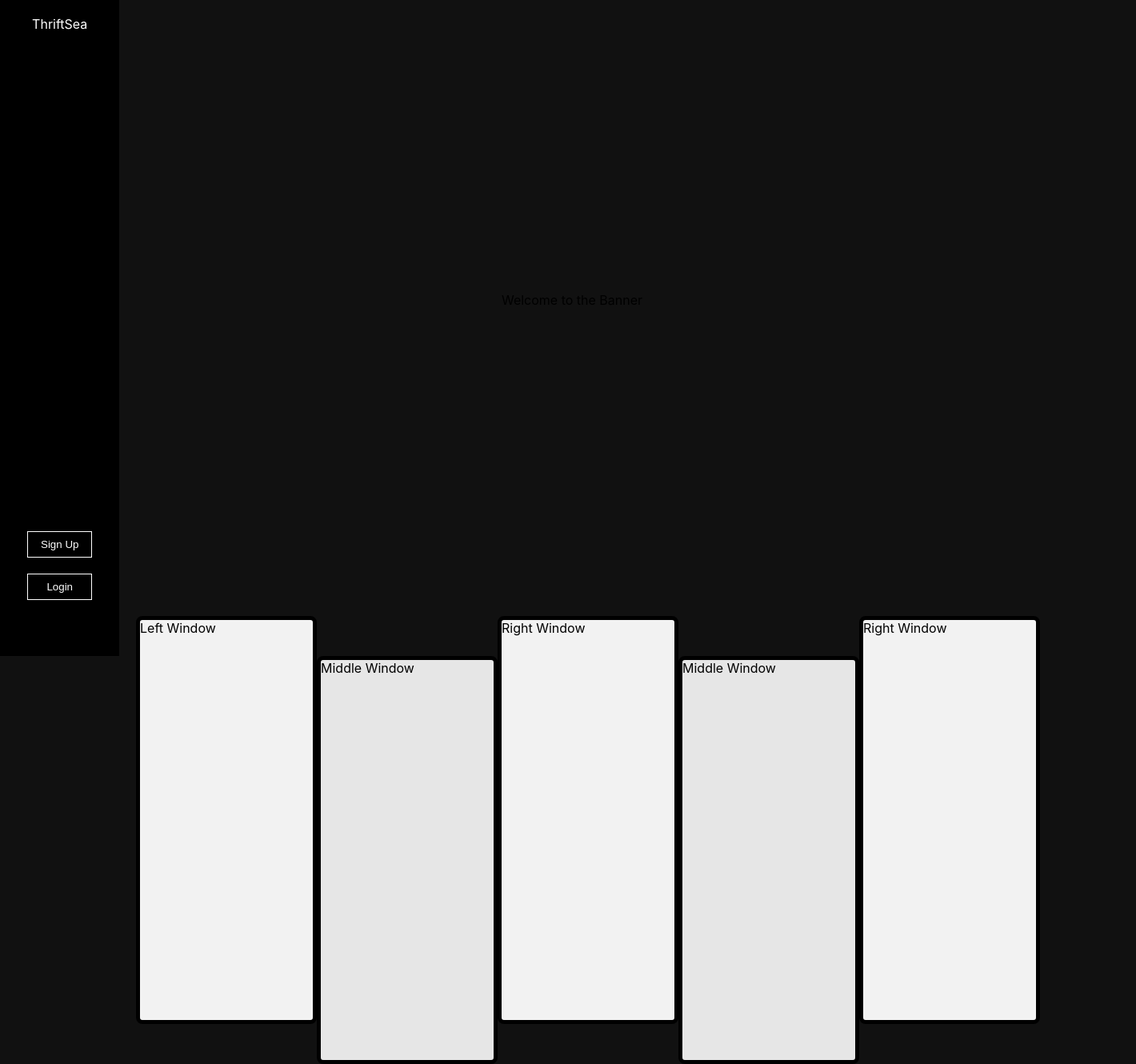
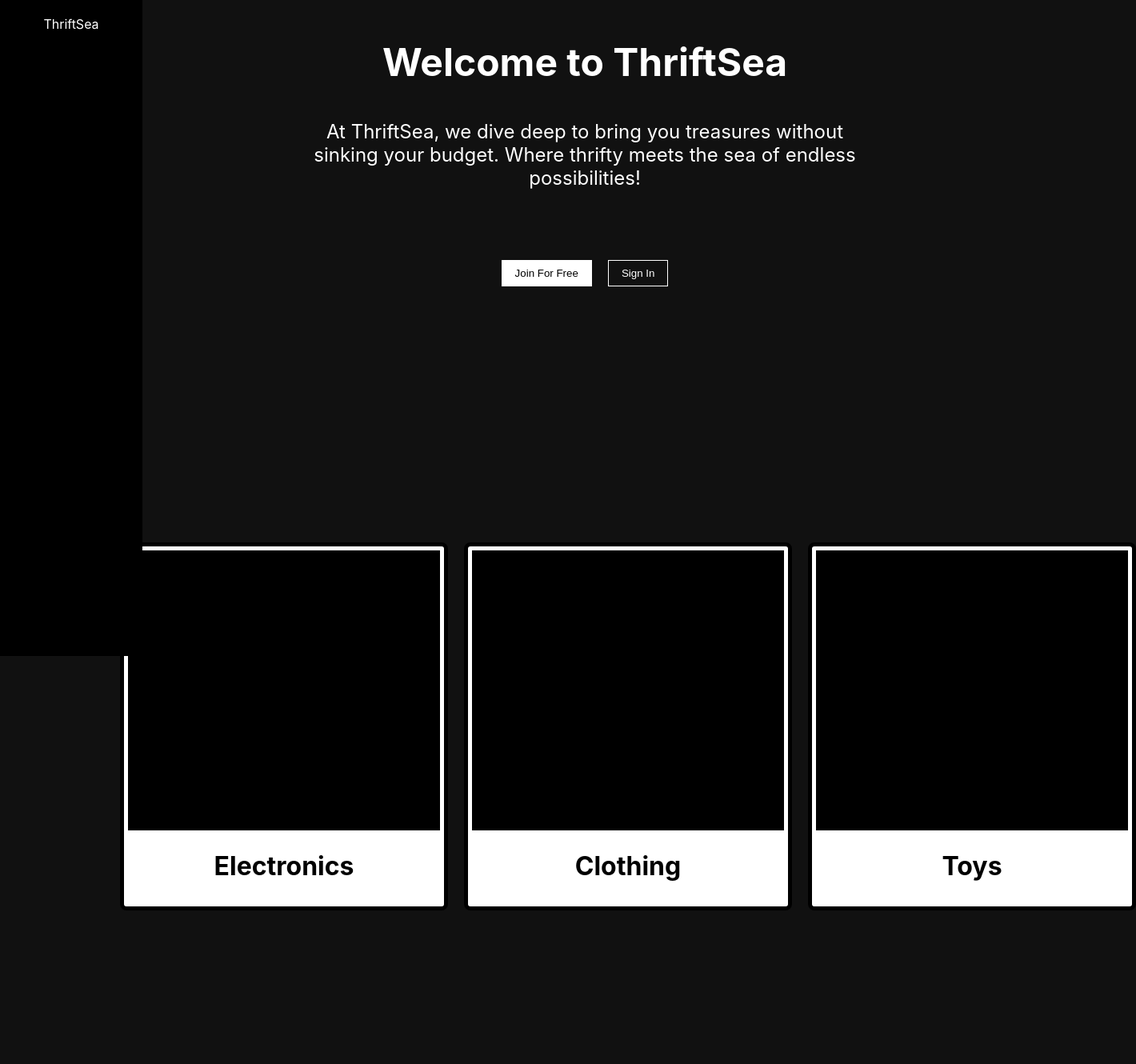
Before and after one commit to Andrew-h13/thrift, a React (Create React App) app in the folder thrift-web/: page / in a window 1280 px wide. Shown: the top 1330 px of the page at 80% size, 1420 px wide, since content can reach past the window. After the commit the page ends 1154 px from the top, so only its background shows below. Built offline with nearby package versions, Linux system fonts and the light colour scheme.

Commit message:
sidebar: complete front page: almost need some tweaks

```diff
--- a/thrift-web/src/App.css
+++ b/thrift-web/src/App.css
@@ -17,6 +17,7 @@ body {
   top: 0;
   left: 0;
   height: 100dvh;
+  width: 150px;
   padding: 10px 14px;
   background: #000;
   z-index: 100;
@@ -65,13 +66,78 @@ body {
 }
 
 /*welcoming-banner*/
-
 .welcome-banner {
   width: 100%;
-  height: 750px;
+  height: 350px;
   display: flex;
+  flex-direction: column;
   justify-content: center;
   align-items: center;
+  background-size: cover;
+  position: relative;
+  padding: 1rem;
+}
+
+.header {
+  position: absolute;
+  top: 0;
+  left: 50;
+  color: #ffffff;
+  font-size: 3em;
+  text-align: center;
+  padding: 1rem;
+}
+
+.description {
+  position: absolute;
+  top: 110px;
+  left: 50;
+  height: 100px;
+  width: 700px;
+  color: #ffffff;
+  font-size: 1.5em;
+  text-align: center;
+  padding: 1rem;
+}
+
+.Join {
+  background-color: #ffffff;
+  color: #000;
+  border: 1px solid white;
+  padding: 8px 16px;
+  cursor: pointer;
+}
+.Sign {
+  background-color: transparent;
+  color: #ffffff;
+  border: 1px solid white;
+  padding: 8px 16px;
+  cursor: pointer;
+}
+
+.Sign:hover {
+  background-color: white;
+  color: #000;
+}
+
+.Join:hover {
+  background-color: transparent;
+  color: #ffffff;
+}
+.button-container {
+  position: absolute;
+  left: 50;
+  display: flex;
+  gap: 20px;
+  margin-top: 300px;
+  padding: 0px 40px;
+}
+
+/*spacers*/
+
+.spacer1 {
+  height: 250px;
+  width: 100%;
 }
 
 /* Category Body */
@@ -80,15 +146,16 @@ body {
   display: flex;
   justify-content: center;
   align-items: center;
-  padding: 20px;
+  text-align: center;
 }
 
 .windows-container {
   display: grid;
-  grid-template-columns: repeat(5, 1fr);
-
+  grid-template-columns: repeat(3, 1fr);
+  padding: 1rem;
   max-width: 1200px;
   width: 100%;
+  gap: 20px;
 }
 
 .window-l,
@@ -97,23 +164,25 @@ body {
   border: 5px solid black;
   border-radius: 8px;
   overflow: auto;
+  height: 450px;
+  width: 400px;
+  margin-top: 30px;
+  background-color: #ffffff;
 }
 
-.window-l,
-.window-r,
-.window-m {
-  height: 500px;
+.picture-window {
+  background-color: #000;
+  height: 350px;
+  width: 390px;
+  margin-top: 5px;
+  margin-left: 5px;
 }
 
-.window-l {
-  background-color: #f2f2f2;
+.cat-name {
+  margin-top: 10px;
 }
 
-.window-m {
-  background-color: #e6e6e6;
-  margin-top: 50px;
+.pic-spacer {
+  width: 200px;
+  height: 15px;
 }
-
-.window-r {
-  background-color: #f2f2f2;
-}
--- a/thrift-web/src/App.tsx
+++ b/thrift-web/src/App.tsx
@@ -11,20 +11,43 @@ function App() {
             <label>ThriftSea</label>
           </div>
           <div className="user">
-            <button className="logButton">Sign Up</button>
-            <button className="logButton">Login</button>
+            {/* <button className="logButton">Sign Up</button>
+            <button className="logButton">Login</button> */}
           </div>
         </div>
       </div>
       <div className="content">
-        <div className="welcome-banner">Welcome to the Banner</div>
+        <div className="welcome-banner">
+          <h1 className="header"> Welcome to ThriftSea</h1>
+          <p className="description">
+            At ThriftSea, we dive deep to bring you treasures without sinking
+            your budget. Where thrifty meets the sea of endless possibilities!
+          </p>
+          <div className="button-container">
+            <button className="Join"> Join For Free</button>
+            <button className="Sign"> Sign In</button>
+          </div>
+        </div>
+        <div className="spacer1"></div>
         <div className="cat-container">
           <div className="windows-container">
-            <div className="window-l">Left Window</div>
-            <div className="window-m">Middle Window</div>
-            <div className="window-r">Right Window</div>
-            <div className="window-m">Middle Window</div>
-            <div className="window-r">Right Window</div>
+            <div className="window-l">
+              <div className="picture-window"></div>
+              <div className="pic-spacer"></div>
+              <h1 className="cat-name">Electronics</h1>
+            </div>
+            <div className="window-m">
+              <div className="picture-window"></div>
+              <div className="pic-spacer"></div>
+
+              <h1 className="cat-name">Clothing</h1>
+            </div>
+            <div className="window-r">
+              <div className="picture-window"></div>
+              <div className="pic-spacer"></div>
+
+              <h1 className="cat-name">Toys</h1>
+            </div>
           </div>
         </div>
       </div>
```
